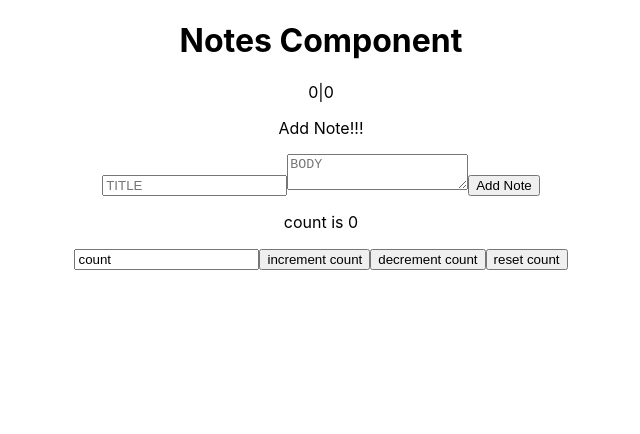
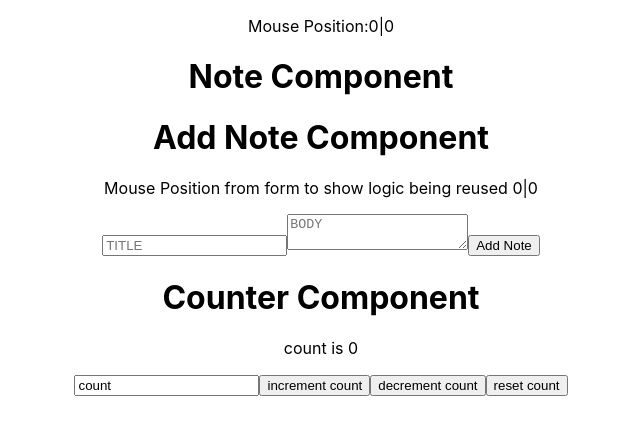
Before and after one commit to kgallagher52/React-Hooks, a React (Create React App) app: page / in a window 1280 px wide. Shown: the top 434 px of the page, without its empty margins (319-959 px from the left). Built offline with nearby package versions, Linux system fonts and the light colour scheme.

Commit message:
refactord to break into smaller pieces and show what component is holding certain information on the frontend

```diff
--- a/src/App.js
+++ b/src/App.js
@@ -1,33 +1,19 @@
-import React, { useState, useEffect } from 'react';
+import React, { useState, useEffect } from 'react'
 
 //Components
-import Notes from './components/Notes';
+import Notes from './components/Notes'
+import Counter from './Counter'
 
 //Style sheets
 import './App.css';
 
-const App = (props) => {
-  const [count, setCount] = useState(props.count)
-  const [text, setText] = useState('count')
-
-  useEffect(() => {
-    document.title = count
-  }, [count])
-
+const App = () => {
   return(
-    <div>
+    <>
       <Notes/>
-      <p>{text} is {count}</p>
-      <input value={text} placeholder="Change count" onChange={(e) => setText(e.target.value)}/>
-      <button onClick={() => setCount(count + 1)}>increment count</button>
-      <button onClick={() => setCount(count - 1)}>decrement count</button>
-      <button onClick={() => setCount(props.count)}>reset count</button>
-    </div>
+      <Counter/>
+    </>
   )
 }
 
-App.defaultProps = {
-  count:0
-}
-
 export default App;
--- /dev/null
+++ b/src/Counter.js
@@ -0,0 +1,27 @@
+import React, { useState,useEffect } from 'react'
+
+const Counter = (props) => {
+    const [count, setCount] = useState(props.count)
+    const [text, setText] = useState('count')
+
+    useEffect(() => {
+      document.title = count
+    }, [count])
+
+    return (
+        <>
+        <h1>Counter Component</h1>
+        <p>{text} is {count}</p>
+        <input value={text} placeholder="Change count" onChange={(e) => setText(e.target.value)}/>
+        <button onClick={() => setCount(count + 1)}>increment count</button>
+        <button onClick={() => setCount(count - 1)}>decrement count</button>
+        <button onClick={() => setCount(props.count)}>reset count</button>
+        </>
+    )
+}
+
+Counter.defaultProps = {
+    count:0
+  }
+
+export default Counter
--- a/src/components/Form.js
+++ b/src/components/AddNote.js
@@ -1,8 +1,27 @@
-import React, { useContext } from 'react'
+import React, { useContext, useState } from 'react'
+
+//Components
 import NotesContext from './context/NotesContext'
+import useMousePosition from './useMousePosition'
 
 const Form = () => {
-    const { title, body, setBody, setTitle, addNote } = useContext(NotesContext)
+
+    const { dispatch } = useContext(NotesContext)
+
+    const [title, setTitle] = useState('')
+    const [body, setBody] = useState('')
+
+    const position = useMousePosition()
+
+    const addNote = (e) => {
+        e.preventDefault()
+        dispatch({
+            type:'ADD_NOTE',
+            data: {title,body}
+        })
+        setTitle('')
+        setBody('')
+    }
 
     return (
         /*
@@ -10,7 +29,8 @@ const Form = () => {
         you would only see <p></p> and <form></form> instead of <div><p></p><form></form></div>
         */
         <>
-            <p>Add Note!!!</p>
+            <h1>Add Note Component</h1>
+            <p>Mouse Position from form to show logic being reused {position.x}|{position.y}</p>
             <form onSubmit={addNote}>
                 <input placeholder="TITLE" value={title} onChange={(e) => setTitle(e.target.value)}/>
                 <textarea placeholder="BODY" value={body} onChange={(e) => setBody(e.target.value)}/>
--- a/src/components/Note.js
+++ b/src/components/Note.js
@@ -1,18 +1,20 @@
-import React, { useEffect, useContext } from 'react'
+import React, { useContext } from 'react'
 import NotesContext from './context/NotesContext'
 
 const Note = () => {
-    const { notes, removeNote } = useContext(NotesContext)
+    const { notes, dispatch } = useContext(NotesContext)
 
-    useEffect(() => {
-        console.log("Setting up effect");
-        return () => {
-            console.log('Cleaning up effect called after component unmounts');
+    const removeNote = (title) => {
+        dispatch({
+            type:'REMOVE_NOTE',
+            data: notes.filter(n => (n.title !== title))
+        })
     }
-    }, [])
 
     return (
-        <div>
+        <>
+            <h1>Note Component</h1>
+
             {notes.map(n => (
                 <div key={n.title}>
                     <h3>{n.title}</h3>
@@ -20,7 +22,7 @@ const Note = () => {
                     <button onClick={() => removeNote(n.title)}>Remove {n.title}</button>
                 </div>
             ))}
-        </div>
+        </>
     )
 }
 
--- a/src/components/Notes.js
+++ b/src/components/Notes.js
@@ -1,18 +1,22 @@
-import React, { useState, useEffect, useReducer } from 'react'
+import React, { useEffect, useReducer } from 'react'
 
 //components
 import Note from './Note'
 import notesReducer from './notesReducer'
-import Form from './Form'
+import AddNote from './AddNote'
 import useMousePosition from './useMousePosition'
 import NotesContext from './context/NotesContext'
 
+
+//Styling
+const notesContainer = {
+    display:'inline-block',
+
+}
+
 const Notes = () => {
     const [notes, dispatch] = useReducer(notesReducer, [])
-    const [title, setTitle] = useState('')
-    const [body, setBody] = useState('')
-
-    const position = useMousePosition()
+    const position = useMousePosition() //Custom hook
 
     useEffect(() => {
         const notes = JSON.parse(localStorage.getItem('notes'))
@@ -25,35 +29,21 @@ const Notes = () => {
     },[])
 
     useEffect(() => {
-        localStorage.setItem('notes', JSON.stringify(notes))
+       const storeNote =  () => {
+           localStorage.setItem('notes', JSON.stringify(notes))
+       }
+
+       return (() => {
+            storeNote()
+       })
     },[notes])
 
 
-    const addNote = (e) => {
-        e.preventDefault()
-        dispatch({
-            type:'ADD_NOTE',
-            data: {title,body}
-        })
-
-        setTitle('')
-        setBody('')
-
-    }
-
-    const removeNote = (title) => {
-        dispatch({
-            type:'REMOVE_NOTE',
-            data: notes.filter(n => (n.title !== title))
-        })
-    }
-
     return (
-        <NotesContext.Provider value={{addNote,notes,removeNote, title, body, setBody, setTitle, addNote}}>
-            <h1>Notes Component</h1>
-            <p>{position.x}|{position.y}</p>
-            <Note/>
-            <Form/>
+        <NotesContext.Provider value={{ notes,dispatch }} style={notesContainer} >
+            <p>Mouse Position:{position.x}|{position.y}</p>
+            <Note />
+            <AddNote/>
         </NotesContext.Provider>
     )
 }
--- a/src/components/context/NotesContext.js
+++ b/src/components/context/NotesContext.js
@@ -1,4 +1,4 @@
-import React, { createContext } from 'react'
+import { createContext } from 'react'
 
 const NotesContext = createContext() // creating context
 
--- a/src/components/notesReducer.js
+++ b/src/components/notesReducer.js
@@ -1,5 +1,3 @@
-import React from 'react'
-
 const notesReducer = (state, action) => {
    switch(action.type) {
        case 'POPULATE_NOTES':
--- a/src/components/useMousePosition.js
+++ b/src/components/useMousePosition.js
@@ -1,5 +1,5 @@
 // Custom HOOK
-import React, { useState, useEffect } from 'react'
+import { useState, useEffect } from 'react'
 
 // Can call it what you want but use at the beginning is best practice for custom hooks
 const useMousePosition = () => {
```
Lines whose indentation alone changed are shown as unchanged.
